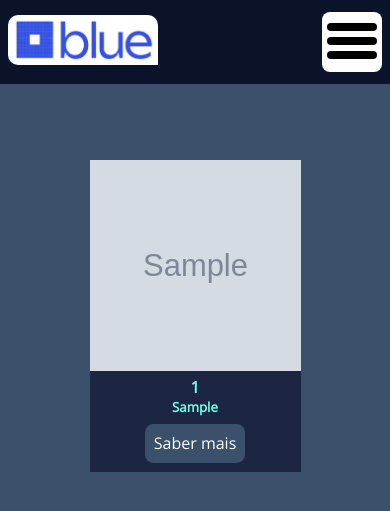
After one commit to SottoMayor/Flask-Online-Shop, a Flask app: template templates/products_card.html in a window 390 px wide. The commit adds this page. Shown: the top 511 px of the page. Run offline with Flask 2, Linux system fonts and the light colour scheme; tables that the repository leaves empty hold one stand-in row (values such as "Sample post"); the template is opened without the code that fills it: values that come from a table or form of the project are taken from there, most other values are stand-ins (such as "Sample title", 1, 10 or a date in 2020); grey boxes marked "Sample" are stand-in pictures.

Commit message:
Added card menu; Pallete changes
Changelog:
- Replaced the old table menu to a new card-based menu, with functioning mobile interface;
- Applied more pallete changes; Site color scheme is now complete.

```diff
--- a/app.py
+++ b/app.py
@@ -47,7 +47,7 @@ def main():
 @bp.route("/produtos")
 def ler():
     lista_produtos = Lista_produtos.get_products()
-    return render_template("products.html", lista_produtos=lista_produtos)
+    return render_template("products_card.html", lista_produtos=lista_produtos)
 
 
 @bp.route("/criar-produto")
--- a/static/header.css
+++ b/static/header.css
@@ -44,7 +44,7 @@
 }
 
 .botao-mobile{
-    background-color: #f61803;
+    background-color: #1C2541;
     border: none;
     border-radius: 4px;
     color: white;
@@ -58,7 +58,7 @@
 }
 
 .botao-mobile:hover {
-    background-color: #f55d4f;
+    background-color: #3A506B;
     transition: 0.3s;
 }
 
--- a/static/ler_todos.css
+++ b/static/ler_todos.css
@@ -4,10 +4,11 @@
     margin: 0 50px 20px;
     width: 100%;
     box-shadow: rgba(0, 0, 0, 0.3) 0px 19px 38px, rgba(0, 0, 0, 0.22) 0px 15px 12px;
+    background: #1C2541;
 }
 
 .tabela tr:nth-child(even) td {
-    background: #fff;
+    background: #1C2541;
 }
 
 .tabela td {
--- /dev/null
+++ b/static/read_all_cards.css
@@ -0,0 +1,23 @@
+.card_menu{
+    display: flex;
+    flex-direction: row;
+    flex-wrap: wrap;
+    max-width: 200vh;
+    max-height: 200vh;
+}
+
+.card {
+    flex-direction: column;
+    padding-bottom: 2vh;
+    margin-bottom: 3vh;
+    margin-left: 2vh;
+    margin-right: 2vh;
+    background-color: #1C2541;
+}
+h5{
+    padding-bottom: 2vh;
+}
+.botao.card{
+    padding: 1vh 1vh;
+    border-radius: 1vh;
+}
--- a/static/style.css
+++ b/static/style.css
@@ -3,6 +3,11 @@
     padding: 0;
     box-sizing: border-box;
     font-family: 'Open Sans', sans-serif;
+}
+
+body{
+    background-color: #3A506B;
+    color: #6FFFE9;
 }
 
 .flex_container { /*Use para centralizar itens!*/
@@ -17,7 +22,7 @@
 }
 
 .botao {
-    background-color: #1C2541;
+    background-color: #3A506B;
     border: none;
     border-radius: 4px;
     color: white;
@@ -28,7 +33,7 @@
 }
 
 .botao:hover {
-    background-color: #3A506B;
+    background-color: #5BC0BE;
     transition: 0.3s;
 }
 
@@ -36,3 +41,10 @@
     width: 5rem;
     height: 10rem;
 }
+
+.img {
+    max-width: 25vh;
+    max-height: 25vh;
+    min-width: 25vh;
+    min-height: 25vh;
+}
--- /dev/null
+++ b/templates/products_card.html
@@ -0,0 +1,22 @@
+{% include 'head.html' %}
+
+<link rel="stylesheet" href="/static/read_all_cards.css">
+</head>
+
+{% include 'header.html' %}
+
+<body>
+    <div class="spacing"></div>
+    <div class="flex_container card_menu">
+        {% for produto in lista_produtos %}
+        <div class="card">
+            <img src="{{produto.imagem_produto}}" alt="Imagem de {{nome_produto}}" class="img">
+            <h4>{{produto.nome_produto}}</h4>
+            <h5>{{produto.quant_produto}}</h5>
+            <a href="/produtos/{{produto.id}}" class="botao card">Saber mais</a>
+        </div>
+        {% endfor %}
+    </div>
+    <script src="../static/js/jquery.js"></script>
+    <script src="../static/js/header.js"></script>
+</body>
```
Also changed, not shown: static/read_one.css (+4 -3 lines).
